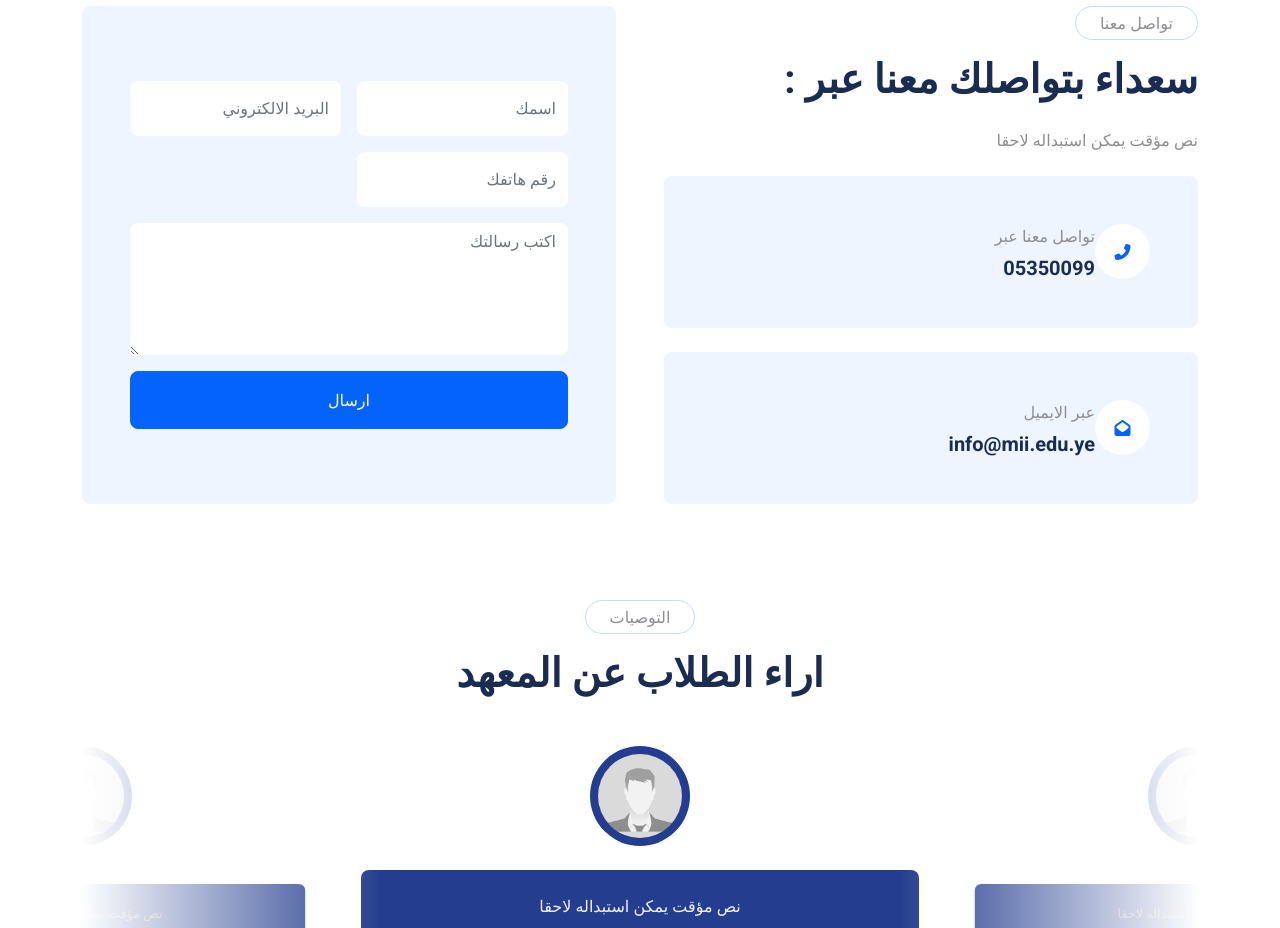
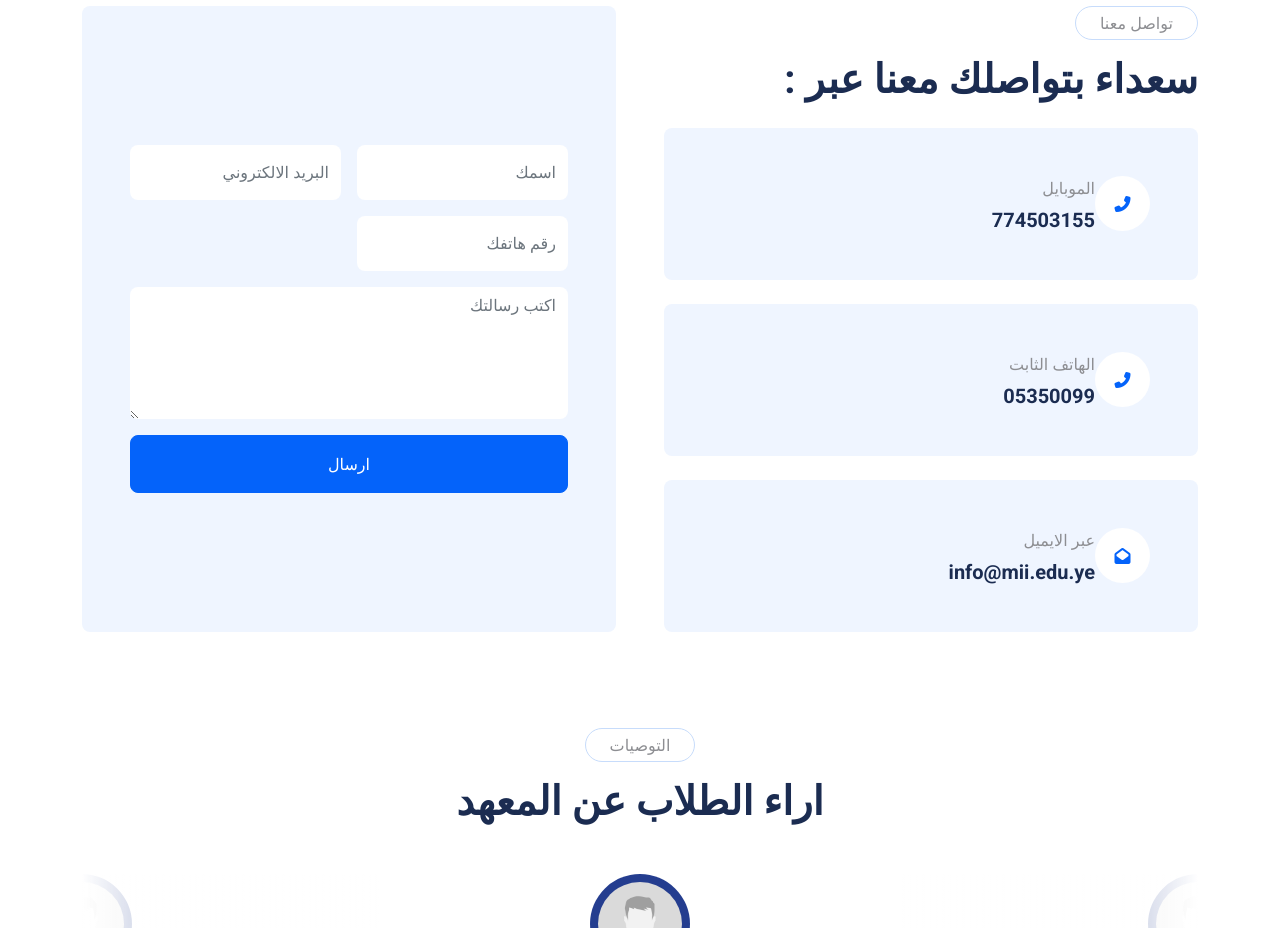
Before and after one commit to Mahfoud-Sa/mii_template_website, a plain HTML site: page index.html in a window 1280 px wide. Shown: the part 4860-5788 px from the top of the page. Drawn offline with nearby package versions, Linux system fonts and the light colour scheme.

Commit message:
update tab icon size

```diff
--- a/index.html
+++ b/index.html
@@ -9,7 +9,7 @@
     <meta content="" name="description">
 
     <!-- Favicon -->
-    <link href="img/brand_tab.png" rel="icon">
+    <link href="img/brand_tab.png"   sizes="128x128 512x512 8192x8192 32768x32768" rel="icon">
 
     <!-- Google Web Fonts -->
     <link rel="preconnect" href="https://fonts.googleapis.com">
@@ -517,13 +517,22 @@
                 <div class="col-lg-6 wow fadeInUp" data-wow-delay="0.1s">
                     <p class="d-inline-block border rounded-pill py-1 px-4">تواصل معنا</p>
                     <h1 class="mb-4">سعداء بتواصلك معنا عبر :</h1>
-                    <p class="mb-4">نص مؤقت يمكن استبداله لاحقا</p>
+
                     <div class="bg-light rounded d-flex align-items-center p-5 mb-4">
                         <div class="d-flex flex-shrink-0 align-items-center justify-content-center rounded-circle bg-white" style="width: 55px; height: 55px;">
                             <i class="fa fa-phone-alt text-primary"></i>
                         </div>
                         <div class="ms-4">
-                            <p class="mb-2">تواصل معنا عبر</p>
+                            <p class="mb-2">الموبايل</p>
+                            <h5 class="mb-0">774503155</h5>
+                        </div>
+                    </div>
+                    <div class="bg-light rounded d-flex align-items-center p-5 mb-4">
+                        <div class="d-flex flex-shrink-0 align-items-center justify-content-center rounded-circle bg-white" style="width: 55px; height: 55px;">
+                            <i class="fa fa-phone-alt text-primary"></i>
+                        </div>
+                        <div class="ms-4">
+                            <p class="mb-2">الهاتف الثابت</p>
                             <h5 class="mb-0">05350099</h5>
                         </div>
                     </div>
```
Also changed, not shown: img/brand_tab.png, img/brand_tab_1.png (added).
